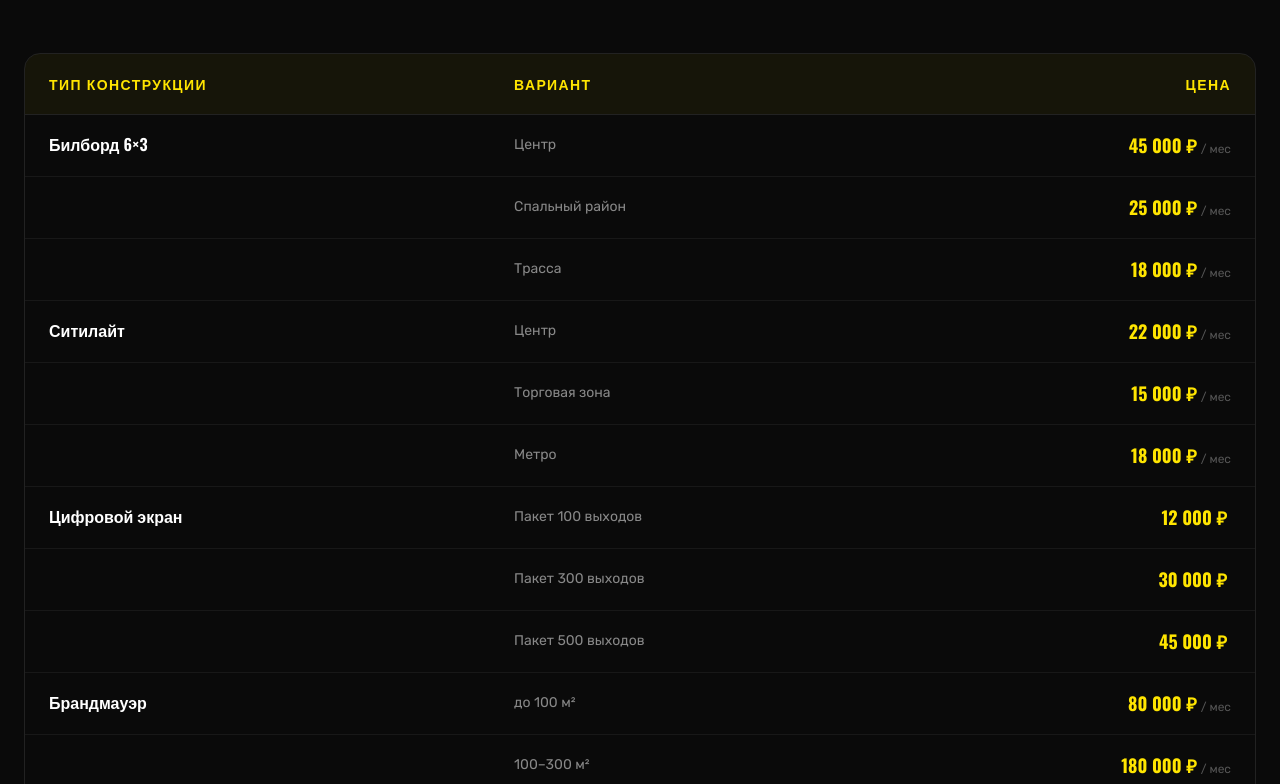
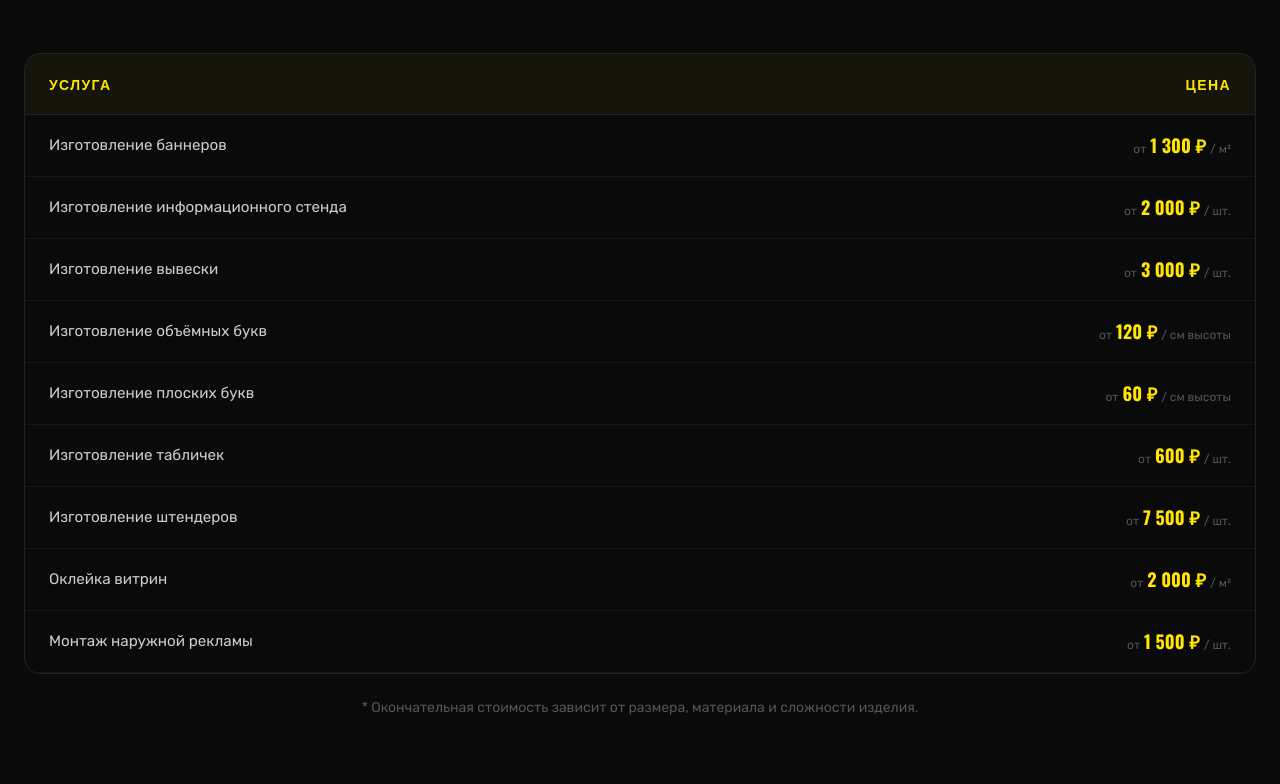
Before and after one commit to pr-poehali-dev/outdoor-advertising-site-3, a React (Vite) app: page / in a window 1280 px wide. Shown: the part 3876-4660 px from the top of the page. Built offline with nearby package versions, Linux system fonts and the light colour scheme.

Commit message:
Update pricing table

```diff
--- a/src/pages/Index.tsx
+++ b/src/pages/Index.tsx
@@ -25,36 +25,15 @@ const SERVICES = [
 ];
 
 const PRICE_TABLE = [
-  {
-    type: "Билборд 6×3",
-    locations: ["Центр", "Спальный район", "Трасса"],
-    prices: [45000, 25000, 18000],
-    period: "/ мес",
-  },
-  {
-    type: "Ситилайт",
-    locations: ["Центр", "Торговая зона", "Метро"],
-    prices: [22000, 15000, 18000],
-    period: "/ мес",
-  },
-  {
-    type: "Цифровой экран",
-    locations: ["Пакет 100 выходов", "Пакет 300 выходов", "Пакет 500 выходов"],
-    prices: [12000, 30000, 45000],
-    period: "",
-  },
-  {
-    type: "Брандмауэр",
-    locations: ["до 100 м²", "100–300 м²", "от 300 м²"],
-    prices: [80000, 180000, 320000],
-    period: "/ мес",
-  },
-  {
-    type: "Транзит",
-    locations: ["1 борт", "5 бортов", "Парк 10+ бортов"],
-    prices: [8000, 35000, 60000],
-    period: "/ мес",
-  },
+  { name: "Изготовление баннеров", price: 1300, unit: "м²" },
+  { name: "Изготовление информационного стенда", price: 2000, unit: "шт." },
+  { name: "Изготовление вывески", price: 3000, unit: "шт." },
+  { name: "Изготовление объёмных букв", price: 120, unit: "см высоты" },
+  { name: "Изготовление плоских букв", price: 60, unit: "см высоты" },
+  { name: "Изготовление табличек", price: 600, unit: "шт." },
+  { name: "Изготовление штендеров", price: 7500, unit: "шт." },
+  { name: "Оклейка витрин", price: 2000, unit: "м²" },
+  { name: "Монтаж наружной рекламы", price: 1500, unit: "шт." },
 ];
 
 const STATS = [
@@ -635,10 +614,7 @@ export default function Index() {
               <thead>
                 <tr style={{ background: "rgba(255,229,0,0.05)", borderBottom: "1px solid #222" }}>
                   <th className="text-left px-6 py-5 text-sm" style={{ fontFamily: "Oswald, sans-serif", color: "var(--neon-yellow)", letterSpacing: "0.1em" }}>
-                    ТИП КОНСТРУКЦИИ
-                  </th>
-                  <th className="text-left px-6 py-5 text-sm" style={{ fontFamily: "Oswald, sans-serif", color: "var(--neon-yellow)", letterSpacing: "0.1em" }}>
-                    ВАРИАНТ
+                    УСЛУГА
                   </th>
                   <th className="text-right px-6 py-5 text-sm" style={{ fontFamily: "Oswald, sans-serif", color: "var(--neon-yellow)", letterSpacing: "0.1em" }}>
                     ЦЕНА
@@ -646,37 +622,33 @@ export default function Index() {
                 </tr>
               </thead>
               <tbody>
-                {PRICE_TABLE.map((row, ri) =>
-                  row.locations.map((loc, li) => (
+                {PRICE_TABLE.map((row, i) => (
                   <tr
-                      key={`${ri}-${li}`}
+                    key={i}
                     className="transition-colors duration-200"
                     style={{ borderBottom: "1px solid #181818" }}
                     onMouseEnter={(e) => { (e.currentTarget as HTMLElement).style.background = "rgba(255,229,0,0.04)"; }}
                     onMouseLeave={(e) => { (e.currentTarget as HTMLElement).style.background = "transparent"; }}
                   >
                     <td className="px-6 py-4">
-                        {li === 0 ? (
-                          <span className="font-semibold" style={{ fontFamily: "Oswald, sans-serif", color: "white", fontSize: "1rem" }}>
-                            {row.type}
+                      <span style={{ fontFamily: "Rubik, sans-serif", color: "#ccc", fontSize: "0.95rem" }}>
+                        {row.name}
                       </span>
-                        ) : null}
                     </td>
-                      <td className="px-6 py-4 text-sm" style={{ color: "#888" }}>{loc}</td>
-                      <td className="px-6 py-4 text-right">
+                    <td className="px-6 py-4 text-right whitespace-nowrap">
+                      <span className="text-xs mr-1" style={{ color: "#555" }}>от</span>
                       <span className="font-bold text-lg" style={{ fontFamily: "Oswald, sans-serif", color: "var(--neon-yellow)" }}>
-                          {row.prices[li].toLocaleString("ru-RU")} ₽
+                        {row.price.toLocaleString("ru-RU")} ₽
                       </span>
-                        <span className="text-xs ml-1" style={{ color: "#555" }}>{row.period}</span>
+                      <span className="text-xs ml-1" style={{ color: "#555" }}>/ {row.unit}</span>
                     </td>
                   </tr>
-                  ))
-                )}
+                ))}
               </tbody>
             </table>
           </div>
           <p className="text-center mt-6 text-sm" style={{ color: "#555" }}>
-            * Цены указаны без НДС. Возможны скидки при долгосрочном сотрудничестве.
+            * Окончательная стоимость зависит от размера, материала и сложности изделия.
           </p>
         </div>
       </section>
```
Lines whose indentation alone changed are shown as unchanged.
